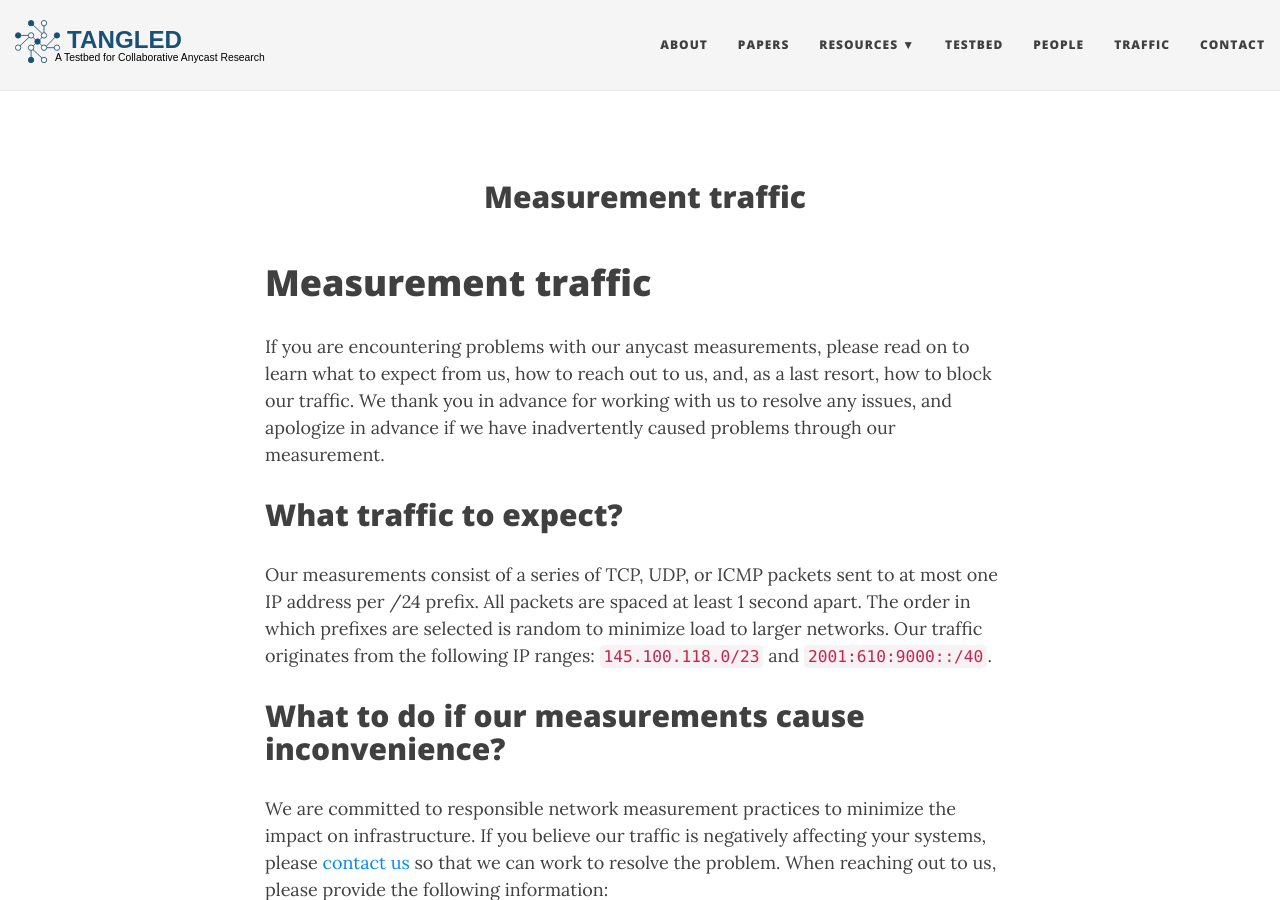
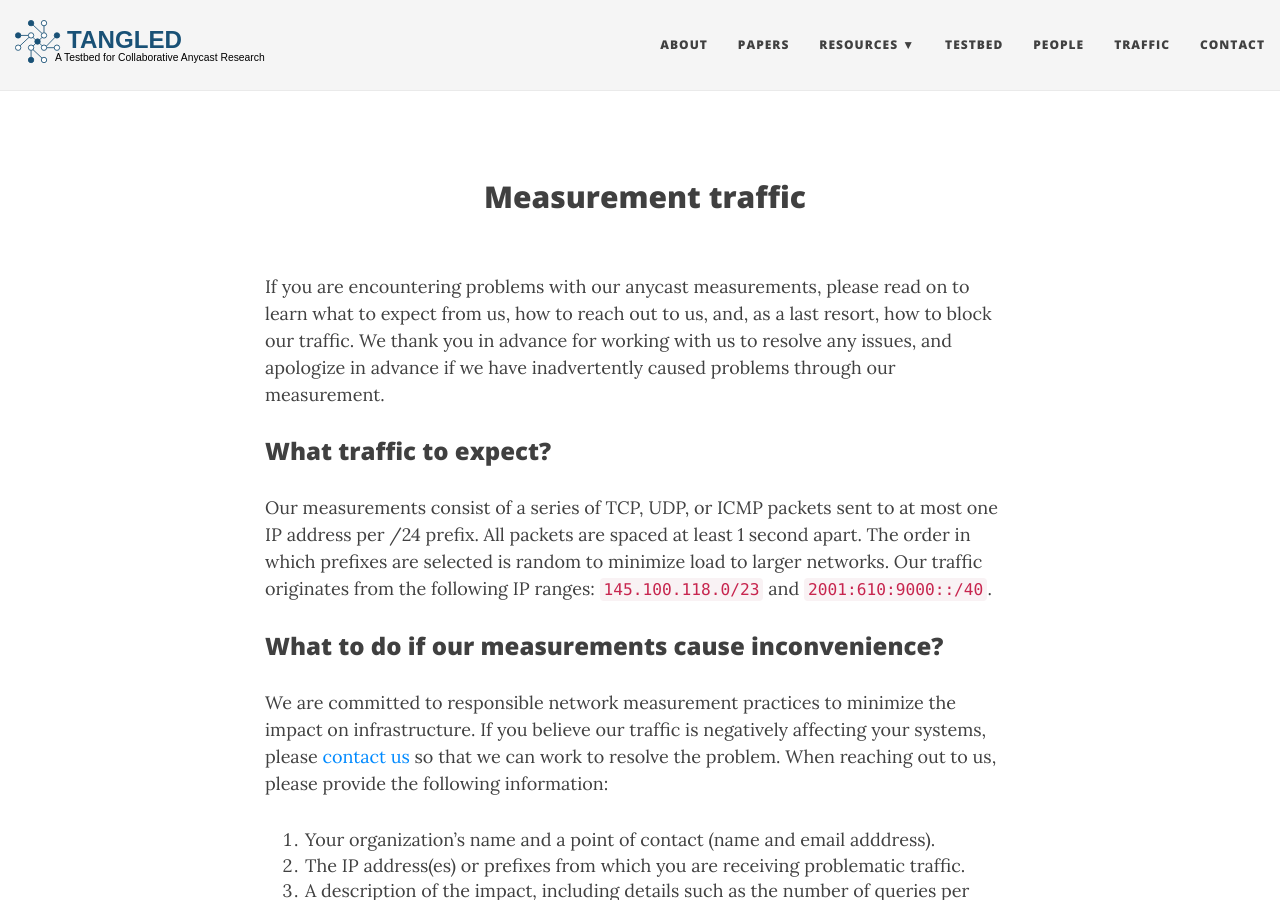
Before and after one commit to tangledsite/tangledsite.github.io, a Jekyll site: the page built from traffic.md, in a window 1280 px wide and 900 px high. Built offline with Jekyll 4.4.1, drawn with Linux system fonts in a browser that asks for light colours; nearby versions of some CDN libraries.

Commit message:
Update traffic.md

```diff
--- a/traffic.md
+++ b/traffic.md
@@ -3,17 +3,15 @@
 title: Measurement traffic
 ---
 
-# Measurement traffic
-
 If you are encountering problems with our anycast measurements, please read on to learn what to expect from us, how to reach out to us, and, as a last resort, how to block our traffic.
 We thank you in advance for working with us to resolve any issues, and apologize in advance if we have inadvertently caused problems through our measurement.
 
-## What traffic to expect?
+### What traffic to expect?
 
 Our measurements consist of a series of TCP, UDP, or ICMP packets sent to at most one IP address per /24 prefix. All packets are spaced at least 1 second apart. The order in which prefixes are selected is random to minimize load to larger networks.
 Our traffic originates from the following IP ranges: `145.100.118.0/23` and `2001:610:9000::/40`.
 
-## What to do if our measurements cause inconvenience?
+### What to do if our measurements cause inconvenience?
 
 We are committed to responsible network measurement practices to minimize the impact on infrastructure. If you believe our traffic is negatively affecting your systems, please [contact us](/contact) so that we can work to resolve the problem. When reaching out to us, please provide the following information:
 
@@ -22,72 +20,6 @@
 3. A description of the impact, including details such as the number of queries per second and their effects.
 4. The date and time when you first observed problems that may be related to our measurements.
 
-## Blocking our traffic
+### Blocking our traffic
 
 If you determine that it is necessary to block our traffic, we kindly request that you notify us so we can still exclude you from our measurements.
-
-<div class="posts-list">
-  {% for post in paginator.posts %}
-  <article class="post-preview">
-    <a href="{{ post.url | relative_url }}">
-	  <h2 class="post-title">{{ post.title }}</h2>
-
-	  {% if post.subtitle %}
-	  <h3 class="post-subtitle">
-	    {{ post.subtitle }}
-	  </h3>
-	  {% endif %}
-    </a>
-
-    <p class="post-meta">
-      Posted on {{ post.date | date: "%B %-d, %Y" }}
-    </p>
-
-    <div class="post-entry-container">
-      {% if post.image %}
-      <div class="post-image">
-        <a href="{{ post.url | relative_url }}">
-          <img src="{{ post.image | relative_url }}">
-        </a>
-      </div>
-      {% endif %}
-      <div class="post-entry">
-        {{ post.excerpt | strip_html | xml_escape | truncatewords: site.excerpt_length }}
-        {% assign excerpt_word_count = post.excerpt | number_of_words %}
-        {% if post.content != post.excerpt or excerpt_word_count > site.excerpt_length %}
-          <a href="{{ post.url | relative_url }}" class="post-read-more">[Read&nbsp;More]</a>
-        {% endif %}
-      </div>
-    </div>
-
-    {% if post.tags.size > 0 %}
-    <div class="blog-tags">
-      Tags:
-      {% if site.link-tags %}
-      {% for tag in post.tags %}
-      <a href="{{ '/tags' | relative_url }}#{{- tag -}}">{{- tag -}}</a>
-      {% endfor %}
-      {% else %}
-        {{ post.tags | join: ", " }}
-      {% endif %}
-    </div>
-    {% endif %}
-
-   </article>
-  {% endfor %}
-</div>
-
-{% if paginator.total_pages > 1 %}
-<ul class="pager main-pager">
-  {% if paginator.previous_page %}
-  <li class="previous">
-    <a href="{{ paginator.previous_page_path | relative_url }}">&larr; Newer Posts</a>
-  </li>
-  {% endif %}
-  {% if paginator.next_page %}
-  <li class="next">
-    <a href="{{ paginator.next_page_path | relative_url }}">Older Posts &rarr;</a>
-  </li>
-  {% endif %}
-</ul>
-{% endif %}
```
